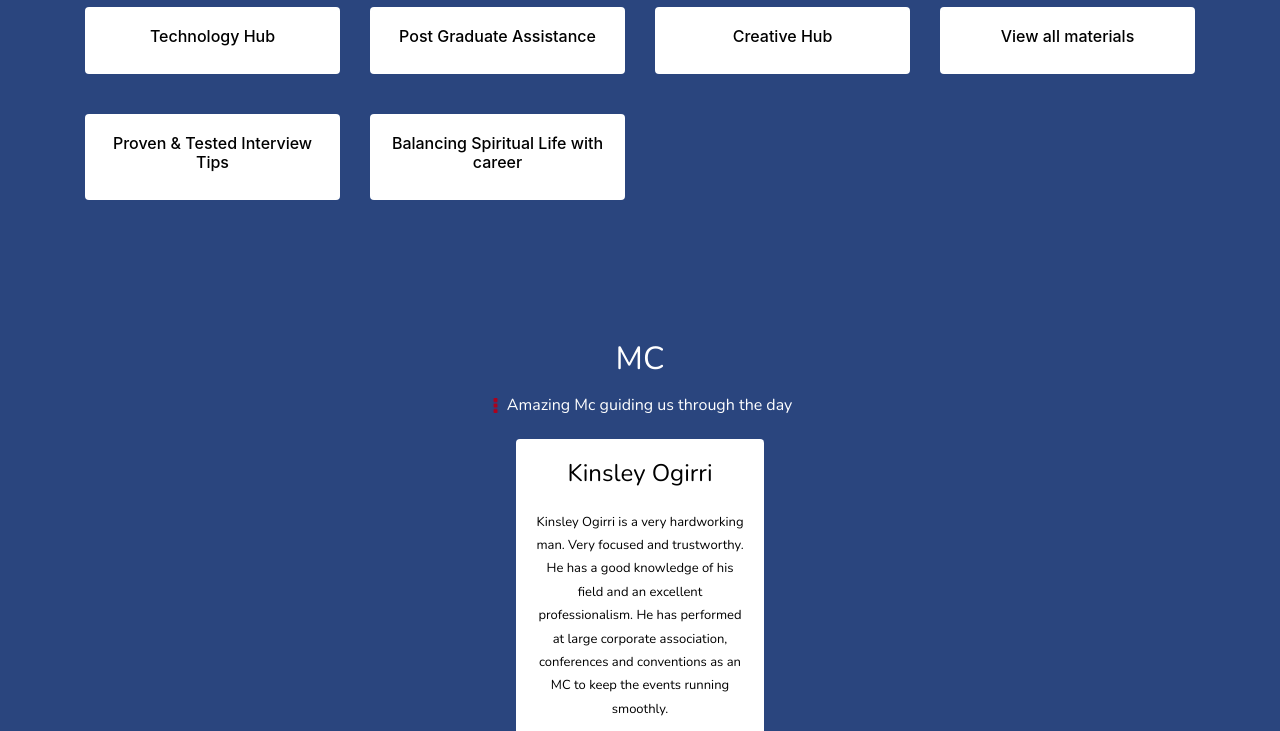
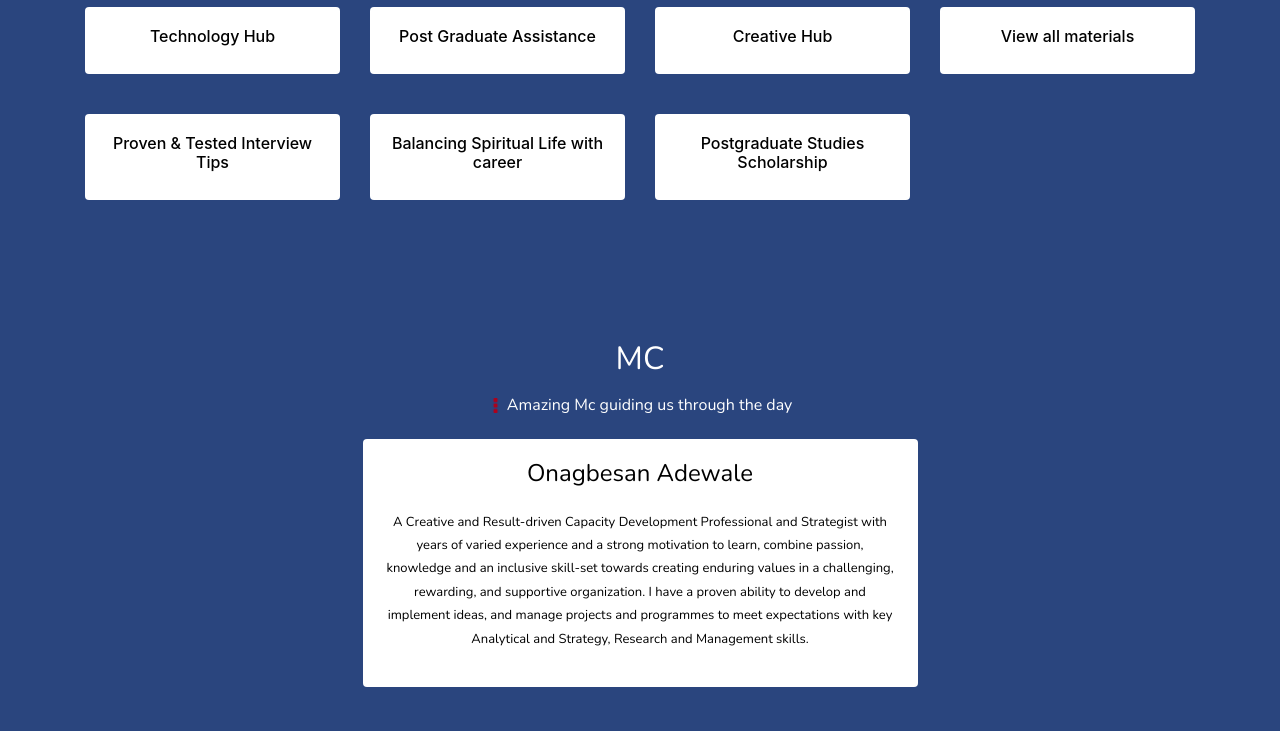
Before and after one commit to eni4sure/thecatalystsummit, a plain HTML site: page index.html in a window 1280 px wide. Shown: the part 4330-5061 px from the top of the page. Drawn offline with nearby package versions, Linux system fonts and the light colour scheme; files whose address does not match are found by name.

Commit message:
MC Update

```diff
--- a/assets/css/style.css
+++ b/assets/css/style.css
@@ -228,7 +228,7 @@
 
 .center-mc {
     margin: auto!important;
-    max-width: 25%;
+    max-width: 50%;
 }
 
 .bk-1 img {
--- a/index.html
+++ b/index.html
@@ -437,6 +437,14 @@
                         </div>
                     </a>
                 </div>
+                <div class="col-md-3">
+                    <a
+                        href="https://docs.google.com/document/d/1BwQEXCys-OYPyiPSlrJQqPqP2YDL9EHf/edit?usp=sharing&ouid=112898398825542946449&rtpof=true&sd=true">
+                        <div class="mat-k2">
+                            <h2>Postgraduate Studies Scholarship</h2>
+                        </div>
+                    </a>
+                </div>
                 <!-- <div class="col-md-3">
                         <div class="speak-k2">
                             <h2>Creative Hub</h2>
@@ -465,19 +473,20 @@
                 </div>
             </div>
             <div class="">
-                <div class="row center-mc">
+                <div class="row ">
                     <div class="col-md-12">
-                        <div class="speak-k2">
+                        <div class="speak-k2 center-mc">
                             <!-- <img src="assets/img/unamed6.jpg" class="img-responsive" alt=""> -->
-                            <h2>Kinsley Ogirri</h2>
-                            <p>Kinsley Ogirri is a very hardworking man. Very focused and trustworthy. He has a good
-                                knowledge of his field and an excellent professionalism. He has performed at large
-                                corporate association, conferences and conventions as
-                                an MC to keep the events running smoothly.</p>
+                            <h2>Onagbesan Adewale</h2>
+                            <p>
+                                A Creative and Result-driven Capacity Development Professional and Strategist with years
+                                of varied experience and a strong motivation to learn, combine passion, knowledge and an
+                                inclusive skill-set towards creating enduring values in a challenging, rewarding, and
+                                supportive organization. I have a proven ability to develop and implement ideas, and
+                                manage projects and programmes to meet expectations with key Analytical and Strategy,
+                                Research and Management skills.
+                            </p>
 
-                            <a href="">
-                                <i class="fa fa-linkedin"></i>
-                            </a>
                         </div>
                     </div>
 
```
Lines whose indentation alone changed are shown as unchanged.
